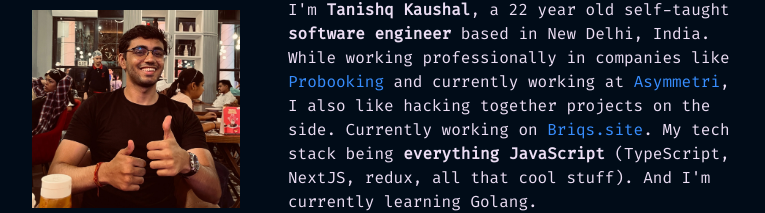
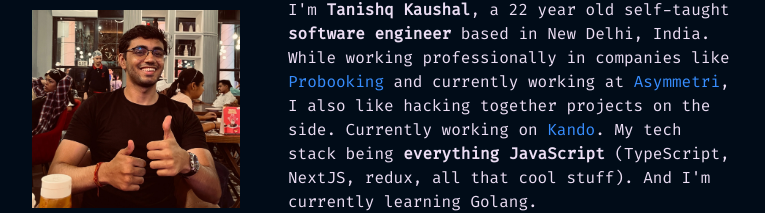
Before and after one commit to tanishqkrk/portfolio, a Next.js app: page / in a window 1280 px wide. Shown: the part 194-407 px from the top of the page, without its empty margins (256-1021 px from the left). Built offline with nearby package versions, Linux system fonts and the light colour scheme.

Commit message:
text update

```diff
--- a/app/page.tsx
+++ b/app/page.tsx
@@ -44,9 +44,9 @@
           <a
             className="text-brightBlue hover:underline"
             target="_blank"
-            href="https://github.com/tanishqkrk/briqs"
+            href="https://kando-work.vercel.app/"
           >
-            Briqs.site
+            Kando
           </a>
           . My tech stack being{" "}
           <span className="font-bold">everything JavaScript</span> (TypeScript,
@@ -56,7 +56,7 @@
           I also practice boxing, lift weights and go on jogs to keep up with my
           unhealthy caffeine habits. Oh! I like solving rubik&apos;s cubes,
           practicing math quizes and play Clash of Clans (I&apos;m a Town hall
-          13).
+          14).
           <br />
           <br />
           <Link href="/work" className="text-brightBlue hover:underline ">
```
